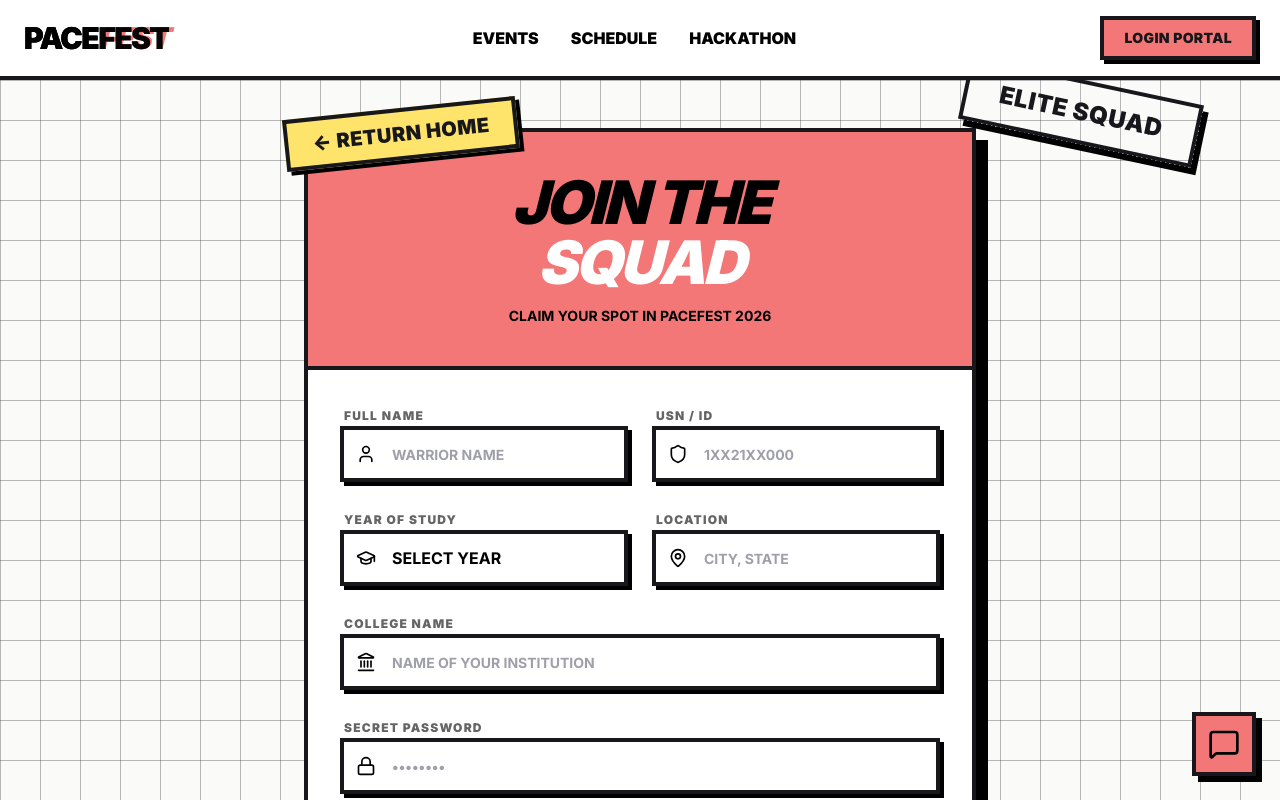
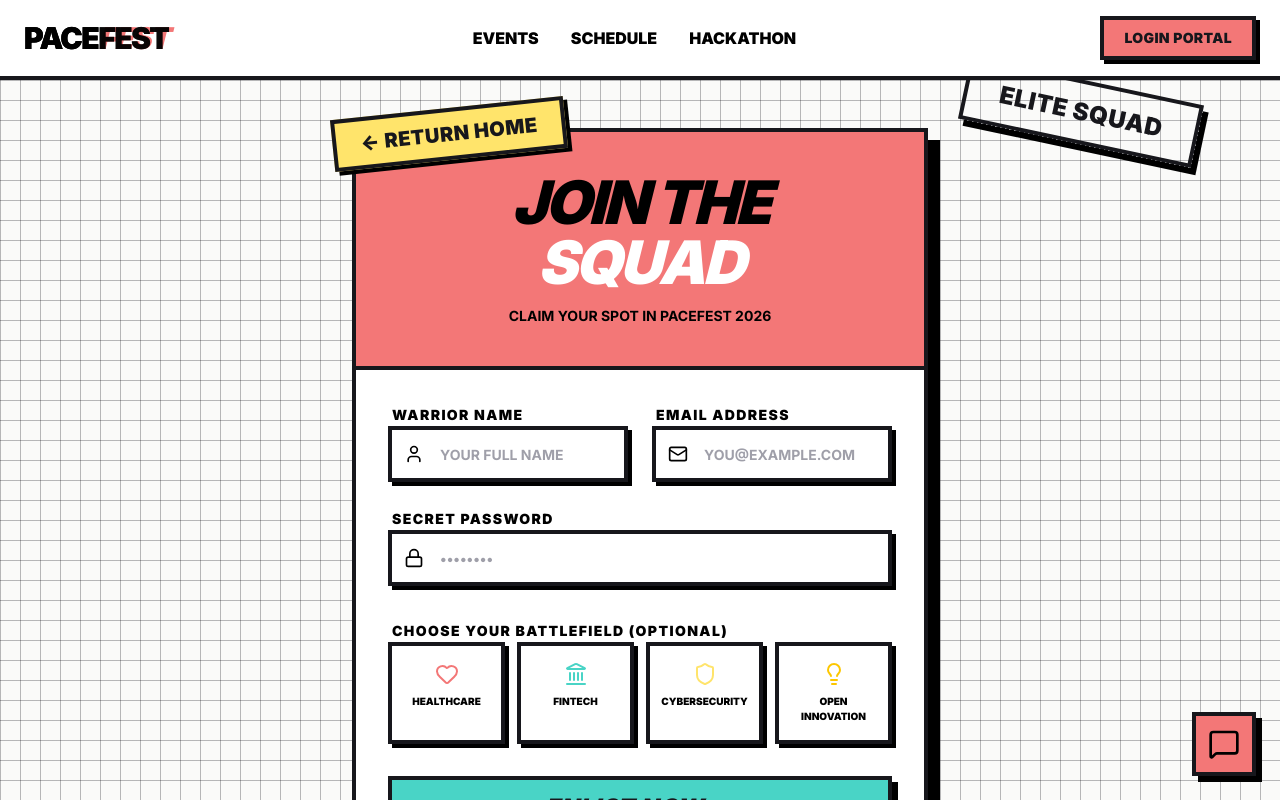
Before and after one commit to Dinaltium/bad-website, a Next.js app: page /register in a window 1280 px wide. Shown: the top 800 px of the page. Built offline with nearby package versions, Linux system fonts and the light colour scheme.

Commit message:
fix: register and login page layout cutoff and scrolling issues

```diff
--- a/src/app/login/page.tsx
+++ b/src/app/login/page.tsx
@@ -81,7 +81,7 @@
   };
 
   return (
-    <div className="min-h-[80vh] flex items-center justify-center p-6 bg-background grid-pattern-sm">
+    <div className="min-h-screen bg-background grid-pattern-sm flex flex-col items-center p-6 pt-32 pb-20 relative">
       <motion.div
         initial={{ opacity: 0, scale: 0.95 }}
         animate={{ opacity: 1, scale: 1 }}
--- a/src/app/register/page.tsx
+++ b/src/app/register/page.tsx
@@ -2,7 +2,7 @@
 
 import { useState } from 'react';
 import { motion } from 'framer-motion';
-import { User, Lock, ArrowRight, Zap, Sparkles, Shield, Landmark, Heart, Lightbulb, MapPin, GraduationCap } from 'lucide-react';
+import { User, Mail, Lock, ArrowRight, Zap, LogIn, Sparkles, Shield, Landmark, Heart, Lightbulb } from 'lucide-react';
 import Link from 'next/link';
 import { useRouter } from 'next/navigation';
 import { Button } from '@/components/ui/button';
@@ -13,46 +13,32 @@
 
 export default function RegisterPage() {
   const [name, setName] = useState('');
-  const [yearOfStudy, setYearOfStudy] = useState('');
-  const [collegeName, setCollegeName] = useState('');
-  const [location, setLocation] = useState('');
-  const [usn, setUsn] = useState('');
+  const [email, setEmail] = useState('');
   const [password, setPassword] = useState('');
-  const [error, setError] = useState('');
-  const [loading, setLoading] = useState(false);
-
-  const { register } = useAuth();
+  const [track, setTrack] = useState('');
+  const { login } = useAuth();
   const router = useRouter();
 
-  const handleSubmit = async (e: React.FormEvent) => {
+  const handleSubmit = (e: React.FormEvent) => {
     e.preventDefault();
-    setError('');
-
-    if (!name || !yearOfStudy || !collegeName || !location || !usn || !password) {
-      setError('PROTOCOL ERROR: ALL FIELDS MANDATORY');
+    if (!name || !email || !password) {
+      alert('Please fill in all mandatory fields');
       return;
     }
-
-    setLoading(true);
-    try {
-      await register('participant', {
-        name,
-        yearOfStudy: parseInt(yearOfStudy),
-        collegeName,
-        location,
-        usn,
-        password,
-      });
-      router.push('/events');
-    } catch (err: any) {
-      setError(err.message || 'REGISTRATION FAILED');
-    } finally {
-      setLoading(false);
-    }
+    // Simple functional login from AuthContext
+    login(email);
+    router.push('/');
   };
 
+  const tracks = [
+    { id: 'healthcare', name: 'HEALTHCARE', icon: Heart, color: 'text-primary' },
+    { id: 'fintech', name: 'FINTECH', icon: Landmark, color: 'text-secondary' },
+    { id: 'cyber', name: 'CYBERSECURITY', icon: Shield, color: 'text-accent' },
+    { id: 'open', name: 'OPEN INNOVATION', icon: Lightbulb, color: 'text-yellow-400' },
+  ];
+
   return (
-    <div className="min-h-screen bg-background grid-pattern flex items-center justify-center p-6 pt-32 pb-20 relative overflow-hidden">
+    <div className="min-h-screen bg-background grid-pattern-sm flex flex-col items-center p-6 pt-32 pb-20 relative">
       {/* Decorative Stickers */}
       <div className="absolute top-20 right-20 rotate-[12deg] hidden md:block">
         <Badge variant="primary" className="text-2xl py-3 px-8 border-4 border-border shadow-[6px_6px_0px_black] uppercase font-black">
@@ -69,7 +55,7 @@
         initial={{ opacity: 0, scale: 0.9, y: 20 }}
         animate={{ opacity: 1, scale: 1, y: 0 }}
         transition={{ duration: 0.5, ease: 'easeOut' }}
-        className="w-full max-w-2xl relative z-10"
+        className="w-full max-w-xl relative z-10"
       >
         <Card className="border-4 border-border shadow-[12px_12px_0px_black] bg-white text-black relative">
           <CardHeader className="bg-primary border-b-4 border-border p-6 sm:p-10 text-center relative">
@@ -86,21 +72,15 @@
             </CardDescription>
           </CardHeader>
 
-          <CardContent className="p-8">
-            {error && (
-              <div className="mb-6 p-4 border-4 border-foreground bg-destructive text-white font-black uppercase italic shadow-[4px_4px_0px_black]">
-                {error}
-              </div>
-            )}
-
+          <CardContent className="p-8 space-y-8">
             <form onSubmit={handleSubmit} className="space-y-8">
               <div className="grid grid-cols-1 md:grid-cols-2 gap-6">
                 <div className="space-y-2">
-                  <label className="text-xs font-black uppercase tracking-widest ml-1 opacity-60">Full Name</label>
+                  <label className="text-sm font-black uppercase tracking-widest ml-1">Warrior Name</label>
                   <div className="relative">
                     <User className="absolute left-4 top-1/2 -translate-y-1/2 w-5 h-5 text-black" />
                     <Input
-                      placeholder="WARRIOR NAME"
+                      placeholder="YOUR FULL NAME"
                       className="pl-12 h-14 border-4 border-border shadow-[4px_4px_0px_black] bg-white text-black font-bold focus:shadow-none transition-all placeholder:text-zinc-400"
                       value={name}
                       onChange={(e) => setName(e.target.value)}
@@ -109,64 +89,21 @@
                 </div>
 
                 <div className="space-y-2">
-                  <label className="text-xs font-black uppercase tracking-widest ml-1 opacity-60">USN / ID</label>
+                  <label className="text-sm font-black uppercase tracking-widest ml-1">Email Address</label>
                   <div className="relative">
-                    <Shield className="absolute left-4 top-1/2 -translate-y-1/2 w-5 h-5 text-black" />
+                    <Mail className="absolute left-4 top-1/2 -translate-y-1/2 w-5 h-5 text-black" />
                     <Input
-                      placeholder="1XX21XX000"
+                      type="email"
+                      placeholder="YOU@EXAMPLE.COM"
                       className="pl-12 h-14 border-4 border-border shadow-[4px_4px_0px_black] bg-white text-black font-bold focus:shadow-none transition-all placeholder:text-zinc-400"
-                      value={usn}
-                      onChange={(e) => setUsn(e.target.value.toUpperCase())}
-                    />
-                  </div>
-                </div>
-
-                <div className="space-y-2">
-                  <label className="text-xs font-black uppercase tracking-widest ml-1 opacity-60">Year of Study</label>
-                  <div className="relative">
-                    <GraduationCap className="absolute left-4 top-1/2 -translate-y-1/2 w-5 h-5 text-black" />
-                    <select
-                      value={yearOfStudy}
-                      onChange={(e) => setYearOfStudy(e.target.value)}
-                      className="w-full pl-12 h-14 border-4 border-border shadow-[4px_4px_0px_black] bg-white text-black font-bold focus:shadow-none transition-all appearance-none outline-none"
-                    >
-                      <option value="">SELECT YEAR</option>
-                      <option value="1">1st YEAR</option>
-                      <option value="2">2nd YEAR</option>
-                      <option value="3">3rd YEAR</option>
-                      <option value="4">4th YEAR</option>
-                    </select>
-                  </div>
-                </div>
-
-                <div className="space-y-2">
-                  <label className="text-xs font-black uppercase tracking-widest ml-1 opacity-60">Location</label>
-                  <div className="relative">
-                    <MapPin className="absolute left-4 top-1/2 -translate-y-1/2 w-5 h-5 text-black" />
-                    <Input
-                      placeholder="CITY, STATE"
-                      className="pl-12 h-14 border-4 border-border shadow-[4px_4px_0px_black] bg-white text-black font-bold focus:shadow-none transition-all placeholder:text-zinc-400"
-                      value={location}
-                      onChange={(e) => setLocation(e.target.value)}
+                      value={email}
+                      onChange={(e) => setEmail(e.target.value)}
                     />
                   </div>
                 </div>
 
                 <div className="space-y-2 md:col-span-2">
-                  <label className="text-xs font-black uppercase tracking-widest ml-1 opacity-60">College Name</label>
-                  <div className="relative">
-                    <Landmark className="absolute left-4 top-1/2 -translate-y-1/2 w-5 h-5 text-black" />
-                    <Input
-                      placeholder="NAME OF YOUR INSTITUTION"
-                      className="pl-12 h-14 border-4 border-border shadow-[4px_4px_0px_black] bg-white text-black font-bold focus:shadow-none transition-all placeholder:text-zinc-400"
-                      value={collegeName}
-                      onChange={(e) => setCollegeName(e.target.value)}
-                    />
-                  </div>
-                </div>
-
-                <div className="space-y-2 md:col-span-2">
-                  <label className="text-xs font-black uppercase tracking-widest ml-1 opacity-60">Secret Password</label>
+                  <label className="text-sm font-black uppercase tracking-widest ml-1">Secret Password</label>
                   <div className="relative">
                     <Lock className="absolute left-4 top-1/2 -translate-y-1/2 w-5 h-5 text-black" />
                     <Input
@@ -180,15 +117,34 @@
                 </div>
               </div>
 
+              {/* Track Selection */}
+              <div className="space-y-4">
+                <label className="text-sm font-black uppercase tracking-widest ml-1">CHOOSE YOUR BATTLEFIELD (OPTIONAL)</label>
+                <div className="grid grid-cols-2 md:grid-cols-4 gap-3">
+                  {tracks.map((t) => (
+                    <button
+                      key={t.id}
+                      type="button"
+                      onClick={() => setTrack(t.id)}
+                      className={`p-4 border-4 transition-all flex flex-col items-center gap-2 group ${
+                        track === t.id
+                        ? 'border-black bg-black text-white shadow-none'
+                        : 'border-border bg-white text-black shadow-[4px_4px_0px_black] hover:translate-x-1 hover:translate-y-1 hover:shadow-none'
+                      }`}
+                    >
+                      <t.icon className={`w-6 h-6 ${track === t.id ? 'text-white' : t.color}`} />
+                      <span className="text-[10px] font-black uppercase text-center">{t.name}</span>
+                    </button>
+                  ))}
+                </div>
+              </div>
+
               <Button
                 type="submit"
-                disabled={loading}
                 variant="secondary"
-                className="w-full h-14 sm:h-20 text-xl sm:text-3xl font-black border-4 border-border shadow-[4px_4px_0px_black] sm:shadow-[10px_10px_0px_black] hover:shadow-none hover:translate-x-[4px] hover:translate-y-[4px] transition-all uppercase italic bg-accent text-black"
+                className="w-full h-14 sm:h-16 text-xl sm:text-2xl font-black border-4 border-border shadow-[4px_4px_0px_black] sm:shadow-[6px_6px_0px_black] hover:shadow-none hover:translate-x-[4px] hover:translate-y-[4px] transition-all uppercase italic"
               >
-                {loading ? 'PROCESSING...' : (
-                  <>ENLIST NOW <Zap className="ml-2 w-6 h-6 sm:w-10 sm:h-10 fill-current" /></>
-                )}
+                ENLIST NOW <Zap className="ml-2 w-6 h-6 sm:w-8 sm:h-8 fill-current" />
               </Button>
             </form>
           </CardContent>
```
